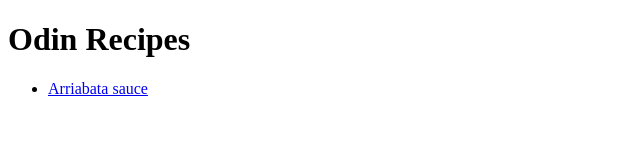
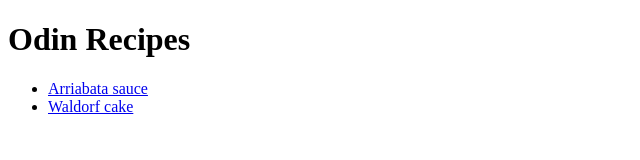
Before and after one commit to paw7/odin-recipes, a plain HTML site: page index.html in a window 1280 px wide. Shown: the whole page, without its empty margins (0-640 px from the left). Drawn offline with Linux system fonts and the light colour scheme.

Commit message:
red velvet and index

```diff
--- a/index.html
+++ b/index.html
@@ -9,7 +9,7 @@
     <h1>Odin Recipes</h1>
     <ul>
         <li><a href="recipes/arrabiatasauce.html">Arriabata sauce</a></li>
-
+        <li><a href="recipes/waldorfcake.html">Waldorf cake</a></li>
     </ul>
 </body>
 </html>
```
Also changed, not shown: images/arrabiatasauce.jpg (added), images/redvelvet.jpeg (added).
